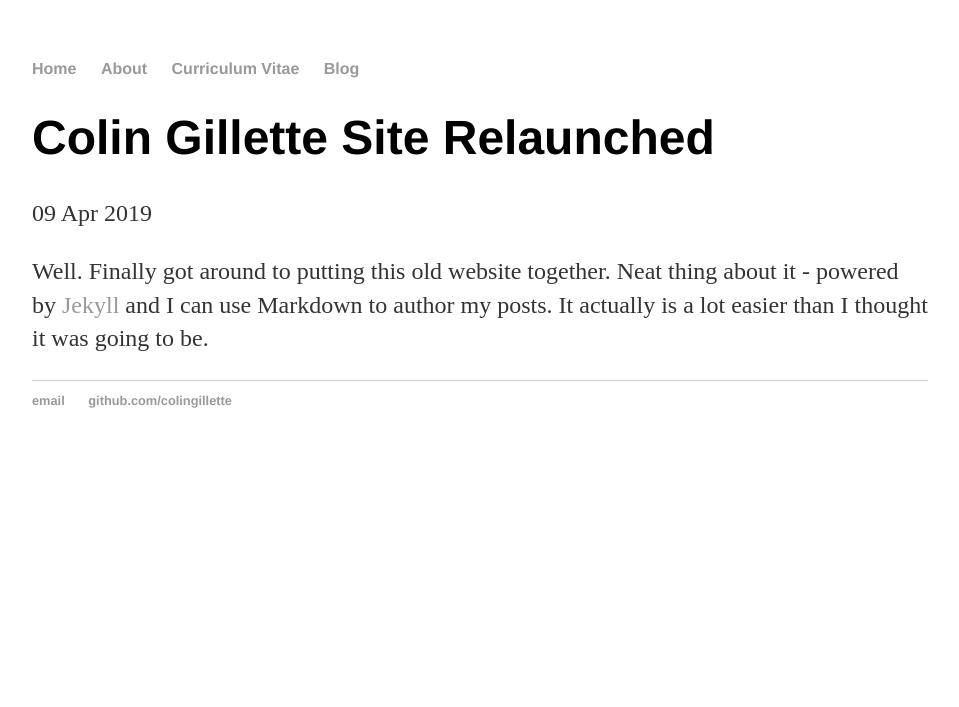
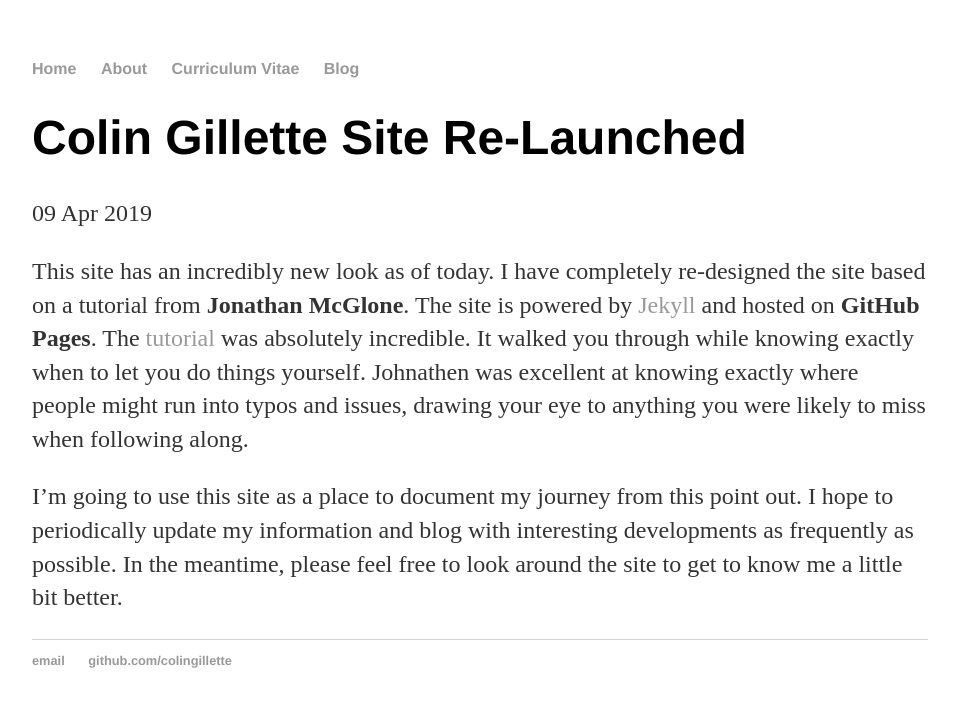
Before and after one commit to colingillette/colingillette.github.io, a Jekyll site: the page built from _posts/2019-04-09-colin-gillette-site-relaunched.md, in a window 1280 px wide. Shown: the top 707 px of the page, without its empty margins (160-1119 px from the left). Built offline with Jekyll 4.4.1, drawn with Linux system fonts in a browser that asks for light colours.

Commit message:
update blog post

```diff
--- a/_posts/2019-04-09-colin-gillette-site-relaunched.md
+++ b/_posts/2019-04-09-colin-gillette-site-relaunched.md
@@ -1,7 +1,9 @@
 ---
 layout: post
-title: "Colin Gillette Site Relaunched"
+title: "Colin Gillette Site Re-Launched"
 date: 2019-04-09
 ---
 
-Well. Finally got around to putting this old website together. Neat thing about it - powered by [Jekyll](http://jekyllrb.com) and I can use Markdown to author my posts. It actually is a lot easier than I thought it was going to be.
+This site has an incredibly new look as of today. I have completely re-designed the site based on a tutorial from **Jonathan McGlone**. The site is powered by [Jekyll](http://jekyllrb.com) and hosted on **GitHub Pages**. The [tutorial](http://jmcglone.com/guides/github-pages/) was absolutely incredible. It walked you through while knowing exactly when to let you do things yourself. Johnathen was excellent at knowing exactly where people might run into typos and issues, drawing your eye to anything you were likely to miss when following along.
+
+I'm going to use this site as a place to document my journey from this point out. I hope to periodically update my information and blog with interesting developments as frequently as possible. In the meantime, please feel free to look around the site to get to know me a little bit better.
```
